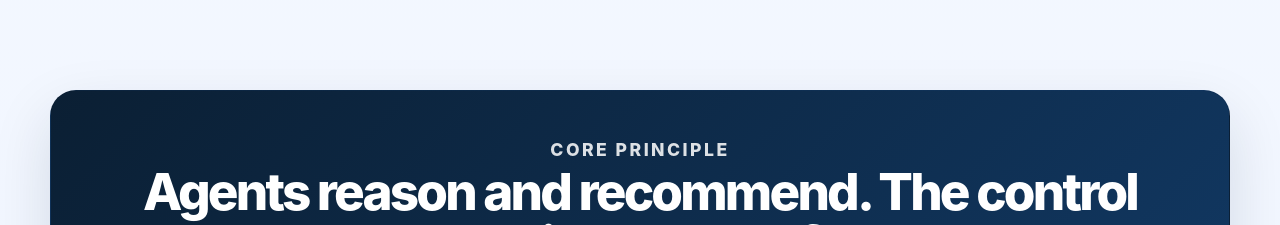
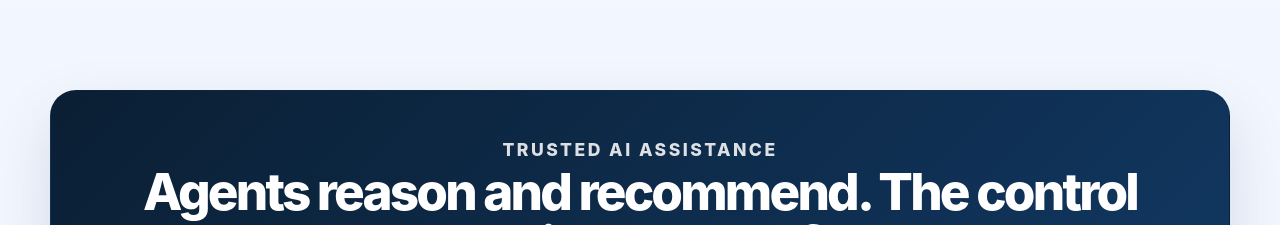
Before and after one commit to DigiTrans-App/digitrans-landing-page, a plain HTML site: page index.html in a window 1280 px wide. Shown: the part 4720-4945 px from the top of the page. Drawn offline with Linux system fonts and the light colour scheme.

Commit message:
Update index.html

```diff
--- a/index.html
+++ b/index.html
@@ -229,7 +229,7 @@ and produce audit-ready evidence for privacy, compliance, and security teams.
 
     <section class="section proof">
       <div class="proof-card">
-        <p class="eyebrow">Core principle</p>
+        <p class="eyebrow">Trusted AI Assistance</p>
         <h2>Agents reason and recommend. The control plane decides and enforces.</h2>
         <p>
           PrivacyIQ brings governed AI assistance to privacy operations, helping teams investigate risks, review recommendations, summarize decisions, and produce evidence without giving AI control over enforcement.
```
